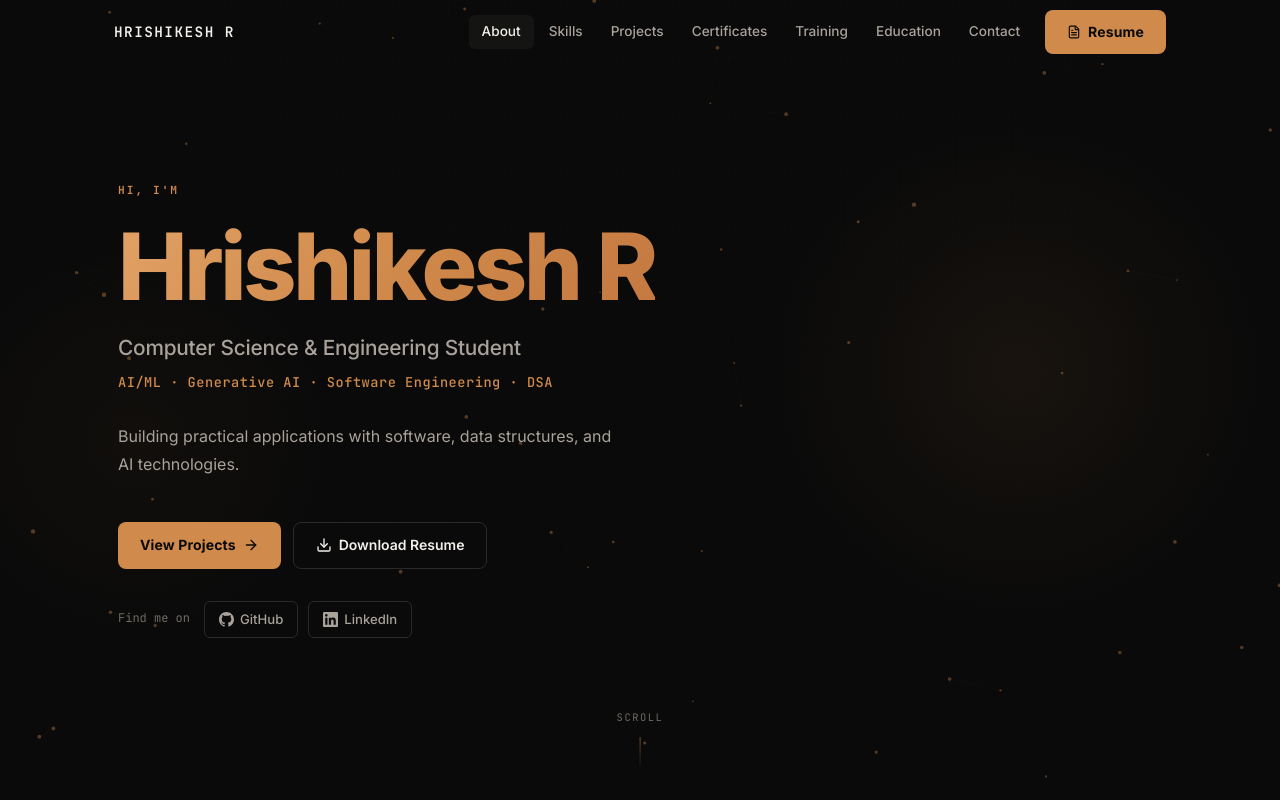
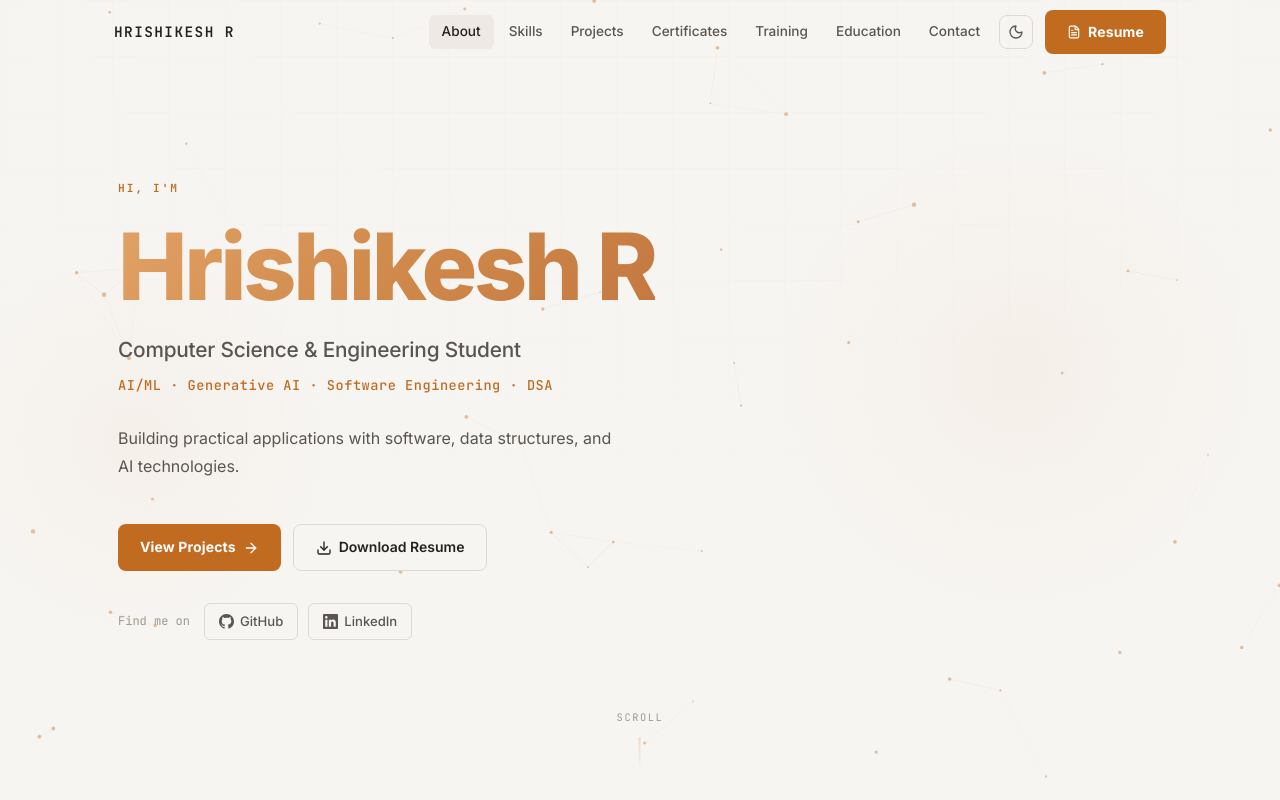
Before and after one commit to hrishi1314/portfolio, a Next.js app: page / in a window 1280 px wide. Shown: the top 800 px of the page. Built offline with nearby package versions, Linux system fonts and the light colour scheme.

Commit message:
feat: add light/dark theme support with light default and enhanced canvas interaction

```diff
--- a/src/app/globals.css
+++ b/src/app/globals.css
@@ -3,9 +3,21 @@
 @import "tailwindcss";
 
 /* ============================================================
-   DESIGN TOKENS — Graphite + Copper + Ivory
+   DESIGN TOKENS — shared
    ============================================================ */
 :root {
+  --font-sans: 'Inter', system-ui, -apple-system, sans-serif;
+  --font-mono: 'JetBrains Mono', 'Fira Code', monospace;
+  --radius-sm: 6px;
+  --radius-md: 10px;
+  --radius-lg: 14px;
+  --radius-xl: 20px;
+  --transition-fast: 0.15s ease;
+  --transition-base: 0.25s ease;
+}
+
+/* ── Dark theme ──────────────────────────────────────────── */
+[data-theme="dark"] {
   --bg-primary: #0A0A0A;
   --bg-secondary: #181818;
   --bg-card: #121212;
@@ -19,14 +31,46 @@
   --accent-dim: rgba(208, 138, 75, 0.10);
   --accent-border: rgba(208, 138, 75, 0.22);
   --accent-glow: rgba(208, 138, 75, 0.15);
-  --font-sans: 'Inter', system-ui, -apple-system, sans-serif;
-  --font-mono: 'JetBrains Mono', 'Fira Code', monospace;
-  --radius-sm: 6px;
-  --radius-md: 10px;
-  --radius-lg: 14px;
-  --radius-xl: 20px;
-  --transition-fast: 0.15s ease;
-  --transition-base: 0.25s ease;
+  --navbar-blur-bg: rgba(10, 10, 10, 0.85);
+  --mobile-menu-bg: rgba(10, 10, 10, 0.98);
+  --modal-backdrop: rgba(0, 0, 0, 0.78);
+  --grid-line: rgba(208, 138, 75, 0.02);
+  --btn-hover-bg: rgba(242, 239, 234, 0.05);
+  --hero-blob-opacity: 1;
+  color-scheme: dark;
+}
+
+/* ── Light theme ─────────────────────────────────────────── */
+[data-theme="light"] {
+  /* Warm off-white backgrounds — subtle layering without stark white */
+  --bg-primary: #F7F5F2;
+  --bg-secondary: #EEE9E4;
+  --bg-card: #FDFCFB;
+  /* Warm low-contrast borders */
+  --border: #DDD8D0;
+  --border-hover: #BDB6AC;
+  /* Charcoal text — readable without harsh black */
+  --text-primary: #242220;
+  --text-secondary: #5A5550;
+  --text-muted: #9E9890;
+  /* Orange accent — slightly warmer, more muted than pure amber */
+  --accent: #C06B20;
+  --accent-hover: #9B5418;
+  --accent-dim: rgba(192, 107, 32, 0.09);
+  --accent-border: rgba(192, 107, 32, 0.20);
+  --accent-glow: rgba(192, 107, 32, 0.10);
+  /* Navigation */
+  --navbar-blur-bg: rgba(247, 245, 242, 0.90);
+  --mobile-menu-bg: rgba(247, 245, 242, 0.98);
+  /* Modals */
+  --modal-backdrop: rgba(0, 0, 0, 0.65);
+  /* Restrained grid lines */
+  --grid-line: rgba(192, 107, 32, 0.018);
+  /* Button hover — warm neutral tint */
+  --btn-hover-bg: rgba(0, 0, 0, 0.045);
+  /* Hero blob intensity — kept subtle in light mode */
+  --hero-blob-opacity: 0.45;
+  color-scheme: light;
 }
 
 /* ============================================================
@@ -36,7 +80,6 @@
 
 html {
   scroll-behavior: smooth;
-  color-scheme: dark;
 }
 
 body {
@@ -128,7 +171,7 @@ body.cursor-active * { cursor: none !important; }
 }
 
 .navbar-scrolled {
-  background: rgba(10, 10, 10, 0.85);
+  background: var(--navbar-blur-bg);
   backdrop-filter: blur(20px);
   -webkit-backdrop-filter: blur(20px);
   border-bottom: 1px solid var(--border);
@@ -177,11 +220,11 @@ body.cursor-active * { cursor: none !important; }
 }
 .nav-link:hover {
   color: var(--text-primary);
-  background: rgba(242, 239, 234, 0.055);
+  background: var(--bg-secondary);
 }
 .nav-link-active {
   color: var(--text-primary);
-  background: rgba(242, 239, 234, 0.045);
+  background: var(--bg-secondary);
 }
 
 .navbar-resume-btn {
@@ -210,11 +253,12 @@ body.cursor-active * { cursor: none !important; }
 
 @media (min-width: 768px) {
   .hamburger-btn { display: none; }
+  .mobile-nav-actions { display: none !important; }
 }
 
 /* Mobile menu */
 .mobile-menu {
-  background: rgba(10, 10, 10, 0.98);
+  background: var(--mobile-menu-bg);
   border-top: 1px solid var(--border);
   backdrop-filter: blur(20px);
   overflow: hidden;
@@ -240,7 +284,7 @@ body.cursor-active * { cursor: none !important; }
 }
 .mobile-nav-link:hover {
   color: var(--text-primary);
-  background: rgba(242, 239, 234, 0.05);
+  background: var(--bg-secondary);
 }
 
 /* ============================================================
@@ -256,7 +300,10 @@ body.cursor-active * { cursor: none !important; }
 .card:hover { border-color: var(--border-hover); }
 
 .card-glow:hover {
-  box-shadow: 0 0 0 1px var(--border-hover), 0 8px 40px rgba(0,0,0,0.4);
+  box-shadow: 0 0 0 1px var(--border-hover), 0 8px 40px rgba(0,0,0,0.10);
+}
+[data-theme="dark"] .card-glow:hover {
+  box-shadow: 0 0 0 1px var(--border-hover), 0 8px 40px rgba(0,0,0,0.40);
 }
 
 /* ============================================================
@@ -277,18 +324,18 @@ body.cursor-active * { cursor: none !important; }
   transition: background 0.2s, border-color 0.2s;
 }
 .badge:hover {
-  background: rgba(208, 138, 75, 0.18);
-  border-color: rgba(208, 138, 75, 0.35);
+  background: var(--accent-border);
+  border-color: var(--accent);
 }
 
 .badge-neutral {
-  background: rgba(242, 239, 234, 0.04);
-  border: 1px solid rgba(242, 239, 234, 0.08);
+  background: var(--bg-secondary);
+  border: 1px solid var(--border);
   color: var(--text-secondary);
 }
 .badge-neutral:hover {
-  background: rgba(242, 239, 234, 0.07);
-  border-color: rgba(242, 239, 234, 0.14);
+  background: var(--bg-card);
+  border-color: var(--border-hover);
   color: var(--text-primary);
 }
 
@@ -301,7 +348,7 @@ body.cursor-active * { cursor: none !important; }
   gap: 7px;
   padding: 11px 22px;
   background: var(--accent);
-  color: #0A0A0A;
+  color: #fff;
   border-radius: 8px;
   font-size: 0.875rem;
   font-weight: 700;
@@ -347,7 +394,7 @@ body.cursor-active * { cursor: none !important; }
 }
 .btn-secondary:hover {
   border-color: var(--border-hover);
-  background: rgba(242, 239, 234, 0.05);
+  background: var(--btn-hover-bg);
   transform: translateY(-1px);
 }
 .btn-secondary:active { transform: translateY(0); }
@@ -371,7 +418,7 @@ body.cursor-active * { cursor: none !important; }
 .btn-ghost:hover {
   color: var(--text-primary);
   border-color: var(--border-hover);
-  background: rgba(242, 239, 234, 0.05);
+  background: var(--btn-hover-bg);
 }
 
 /* ============================================================
@@ -394,8 +441,8 @@ body.cursor-active * { cursor: none !important; }
   position: absolute;
   inset: 0;
   background-image:
-    linear-gradient(rgba(208, 138, 75, 0.02) 1px, transparent 1px),
-    linear-gradient(90deg, rgba(208, 138, 75, 0.02) 1px, transparent 1px);
+    linear-gradient(var(--grid-line) 1px, transparent 1px),
+    linear-gradient(90deg, var(--grid-line) 1px, transparent 1px);
   background-size: 56px 56px;
   mask-image: radial-gradient(ellipse 85% 75% at 50% 0%, black 30%, transparent 100%);
   -webkit-mask-image: radial-gradient(ellipse 85% 75% at 50% 0%, black 30%, transparent 100%);
@@ -407,7 +454,7 @@ body.cursor-active * { cursor: none !important; }
 .modal-backdrop {
   position: fixed;
   inset: 0;
-  background: rgba(0, 0, 0, 0.78);
+  background: var(--modal-backdrop);
   backdrop-filter: blur(10px);
   -webkit-backdrop-filter: blur(10px);
   z-index: 200;
--- a/src/app/layout.tsx
+++ b/src/app/layout.tsx
@@ -1,6 +1,7 @@
 import type { Metadata } from "next";
 import "./globals.css";
 import CustomCursor from "@/components/CustomCursor";
+import { ThemeProvider } from "@/components/ThemeProvider";
 
 export const metadata: Metadata = {
   title: "Hrishikesh R | Computer Science & AI/ML",
@@ -43,8 +44,14 @@ export default function RootLayout({
   children: React.ReactNode;
 }) {
   return (
-    <html lang="en" className="dark">
+    <html lang="en" data-theme="light" suppressHydrationWarning>
       <head>
+        {/* FOUT prevention: set data-theme before React hydrates */}
+        <script
+          dangerouslySetInnerHTML={{
+            __html: `(function(){try{var t=localStorage.getItem('theme');if(t==='dark'||t==='light'){document.documentElement.setAttribute('data-theme',t);}else{document.documentElement.setAttribute('data-theme','light');}}catch(e){document.documentElement.setAttribute('data-theme','light');}})();`,
+          }}
+        />
         <link rel="preconnect" href="https://fonts.googleapis.com" />
         <link
           rel="preconnect"
@@ -53,8 +60,10 @@ export default function RootLayout({
         />
       </head>
       <body>
-        <CustomCursor />
-        {children}
+        <ThemeProvider>
+          <CustomCursor />
+          {children}
+        </ThemeProvider>
       </body>
     </html>
   );
--- a/src/components/Education.tsx
+++ b/src/components/Education.tsx
@@ -63,7 +63,7 @@ export default function Education() {
             position: "absolute",
             left: 0, top: 0, bottom: 0,
             width: "3px",
-            background: "linear-gradient(to bottom, var(--accent), rgba(208,138,75,0.15))",
+            background: "linear-gradient(to bottom, var(--accent), var(--accent-dim))",
             borderRadius: "0 2px 2px 0",
           }} />
 
@@ -125,7 +125,7 @@ export default function Education() {
           {/* Focus */}
           <div style={{
             padding: "14px 16px",
-            background: "rgba(255,255,255,0.025)",
+            background: "var(--bg-secondary)",
             border: "1px solid var(--border)",
             borderRadius: "8px",
             marginBottom: "24px",
--- a/src/components/Hero.tsx
+++ b/src/components/Hero.tsx
@@ -47,14 +47,27 @@ export default function Hero() {
       mouse.current = { x: e.clientX - rect.left, y: e.clientY - rect.top };
     };
 
+    const onMouseLeave = () => {
+      mouse.current = { x: -500, y: -500 };
+    };
+
     window.addEventListener("resize", onResize);
     window.addEventListener("mousemove", onMouseMove, { passive: true });
+    window.addEventListener("mouseleave", onMouseLeave);
 
     const CONNECTION_DIST = 140;
-    const CURSOR_DIST = 170;
+    const CURSOR_DIST = 175;
 
     const draw = () => {
       ctx.clearRect(0, 0, width, height);
+
+      const isLight = document.documentElement.getAttribute("data-theme") === "light";
+      const rgb = isLight ? "192,107,32" : "208,138,75";
+      const ambientMaxAlpha = isLight ? 0.11 : 0.08;
+      const ambientLineWidth = isLight ? 0.75 : 0.7;
+      const mouseMaxAlpha = isLight ? 0.38 : 0.28;
+      const mouseLineWidth = isLight ? 1.15 : 1.0;
+      const baseNodeAlpha = isLight ? 0.40 : 0.38;
 
       // Node–node connections
       for (let i = 0; i < nodes.length; i++) {
@@ -63,10 +76,10 @@ export default function Hero() {
           const dy = nodes[i].y - nodes[j].y;
           const d = Math.sqrt(dx * dx + dy * dy);
           if (d < CONNECTION_DIST) {
-            const alpha = 0.08 * (1 - d / CONNECTION_DIST);
+            const alpha = ambientMaxAlpha * (1 - d / CONNECTION_DIST);
             ctx.beginPath();
-            ctx.strokeStyle = `rgba(208,138,75,${alpha})`;
-            ctx.lineWidth = 0.7;
+            ctx.strokeStyle = `rgba(${rgb},${alpha})`;
+            ctx.lineWidth = ambientLineWidth;
             ctx.moveTo(nodes[i].x, nodes[i].y);
             ctx.lineTo(nodes[j].x, nodes[j].y);
             ctx.stroke();
@@ -77,16 +90,19 @@ export default function Hero() {
       // Cursor attraction lines
       const mx = mouse.current.x;
       const my = mouse.current.y;
-      if (mx > 0) {
+      const mouseActive = mx > 0 && my > 0 && mx < width && my < height;
+
+      if (mouseActive) {
         for (const n of nodes) {
           const dx = n.x - mx;
           const dy = n.y - my;
           const d = Math.sqrt(dx * dx + dy * dy);
           if (d < CURSOR_DIST) {
-            const alpha = 0.18 * (1 - d / CURSOR_DIST);
+            const factor = 1 - d / CURSOR_DIST;
+            const alpha = mouseMaxAlpha * factor;
             ctx.beginPath();
-            ctx.strokeStyle = `rgba(208,138,75,${alpha})`;
-            ctx.lineWidth = 0.9;
+            ctx.strokeStyle = `rgba(${rgb},${alpha})`;
+            ctx.lineWidth = mouseLineWidth;
             ctx.moveTo(n.x, n.y);
             ctx.lineTo(mx, my);
             ctx.stroke();
@@ -96,9 +112,25 @@ export default function Hero() {
 
       // Nodes
       for (const n of nodes) {
+        let r = n.r;
+        let alpha = baseNodeAlpha;
+
+        if (mouseActive) {
+          const dx = n.x - mx;
+          const dy = n.y - my;
+          const d = Math.sqrt(dx * dx + dy * dy);
+          if (d < CURSOR_DIST) {
+            const factor = 1 - d / CURSOR_DIST;
+            alpha = isLight
+              ? baseNodeAlpha + 0.32 * factor
+              : baseNodeAlpha + 0.24 * factor;
+            r = n.r + 0.45 * factor;
+          }
+        }
+
         ctx.beginPath();
-        ctx.arc(n.x, n.y, n.r, 0, Math.PI * 2);
-        ctx.fillStyle = "rgba(208,138,75,0.38)";
+        ctx.arc(n.x, n.y, r, 0, Math.PI * 2);
+        ctx.fillStyle = `rgba(${rgb},${alpha})`;
         ctx.fill();
 
         n.x += n.vx;
@@ -116,6 +148,7 @@ export default function Hero() {
       cancelAnimationFrame(rafId.current);
       window.removeEventListener("resize", onResize);
       window.removeEventListener("mousemove", onMouseMove);
+      window.removeEventListener("mouseleave", onMouseLeave);
     };
   }, []);
 
@@ -147,17 +180,19 @@ export default function Hero() {
         style={{ position: "absolute", inset: 0, width: "100%", height: "100%", pointerEvents: "none" }}
       />
 
-      {/* Ambient glow blobs */}
+      {/* Ambient glow blobs — opacity scaled down via CSS var for light theme */}
       <div aria-hidden="true" style={{
         position: "absolute", top: "15%", left: "60%",
         width: "500px", height: "500px",
-        background: "radial-gradient(circle, rgba(208,138,75,0.07) 0%, transparent 70%)",
+        background: "radial-gradient(circle, var(--accent-glow) 0%, transparent 70%)",
+        opacity: "var(--hero-blob-opacity, 1)",
         pointerEvents: "none",
       }} />
       <div aria-hidden="true" style={{
         position: "absolute", bottom: "20%", left: "-5%",
         width: "400px", height: "400px",
-        background: "radial-gradient(circle, rgba(208,138,75,0.04) 0%, transparent 70%)",
+        background: "radial-gradient(circle, var(--accent-dim) 0%, transparent 70%)",
+        opacity: "var(--hero-blob-opacity, 1)",
         pointerEvents: "none",
       }} />
 
@@ -179,7 +214,7 @@ export default function Hero() {
           style={{
             fontSize: "clamp(3rem, 7.5vw, 5.8rem)",
             fontWeight: 800,
-            lineHeight: 1.0,
+            lineHeight: 1.05,
             letterSpacing: "-0.035em",
             marginBottom: "18px",
           }}
@@ -324,9 +359,9 @@ export default function Hero() {
           animate={{ y: [0, 7, 0] }}
           transition={{ duration: 1.6, repeat: Infinity, ease: "easeInOut" }}
           style={{
-            width: "1px",
+            width: "2px",
             height: "32px",
-            background: "linear-gradient(to bottom, rgba(208,138,75,0.55), transparent)",
+            background: "linear-gradient(to bottom, var(--accent-border), transparent)",
           }}
         />
       </motion.div>
--- a/src/components/Navbar.tsx
+++ b/src/components/Navbar.tsx
@@ -2,8 +2,9 @@
 
 import { useState, useEffect, useCallback } from "react";
 import { motion, AnimatePresence } from "framer-motion";
-import { Menu, X, FileText } from "lucide-react";
+import { Menu, X, FileText, Sun, Moon } from "lucide-react";
 import { personal } from "@/data/portfolio";
+import { useTheme } from "@/components/ThemeProvider";
 
 const navLinks = [
   { label: "About", href: "#about" },
@@ -19,6 +20,12 @@ export default function Navbar() {
   const [scrolled, setScrolled] = useState(false);
   const [menuOpen, setMenuOpen] = useState(false);
   const [activeSection, setActiveSection] = useState("");
+  const [mounted, setMounted] = useState(false);
+  const { theme, toggleTheme } = useTheme();
+
+  useEffect(() => {
+    setMounted(true);
+  }, []);
 
   useEffect(() => {
     const onScroll = () => setScrolled(window.scrollY > 24);
@@ -91,6 +98,57 @@ export default function Navbar() {
             );
           })}
 
+          {/* Theme toggle — desktop */}
+          <motion.button
+            onClick={toggleTheme}
+            initial={{ opacity: 0, y: -8 }}
+            animate={{ opacity: 1, y: 0 }}
+            transition={{ duration: 0.4, delay: 0.3, ease: "easeOut" }}
+            aria-label={theme === "dark" ? "Switch to light mode" : "Switch to dark mode"}
+            style={{
+              display: "flex",
+              alignItems: "center",
+              justifyContent: "center",
+              width: 34,
+              height: 34,
+              borderRadius: 8,
+              border: "1px solid var(--border)",
+              background: "transparent",
+              color: "var(--text-secondary)",
+              cursor: "pointer",
+              transition: "border-color 0.2s, color 0.2s, background 0.2s",
+              marginLeft: 4,
+            }}
+            whileHover={{ scale: 1.05 }}
+            whileTap={{ scale: 0.95 }}
+          >
+            <AnimatePresence mode="wait" initial={false}>
+              {mounted && (theme === "dark" ? (
+                <motion.span
+                  key="sun"
+                  initial={{ rotate: -90, opacity: 0 }}
+                  animate={{ rotate: 0, opacity: 1 }}
+                  exit={{ rotate: 90, opacity: 0 }}
+                  transition={{ duration: 0.2 }}
+                  style={{ display: "flex" }}
+                >
+                  <Sun size={16} />
+                </motion.span>
+              ) : (
+                <motion.span
+                  key="moon"
+                  initial={{ rotate: 90, opacity: 0 }}
+                  animate={{ rotate: 0, opacity: 1 }}
+                  exit={{ rotate: -90, opacity: 0 }}
+                  transition={{ duration: 0.2 }}
+                  style={{ display: "flex" }}
+                >
+                  <Moon size={16} />
+                </motion.span>
+              ))}
+            </AnimatePresence>
+          </motion.button>
+
           <motion.a
             href={personal.resumePath}
             target="_blank"
@@ -106,7 +164,27 @@ export default function Navbar() {
           </motion.a>
         </nav>
 
-        {/* Mobile Hamburger */}
+        {/* Mobile: theme toggle + hamburger — hidden on desktop via CSS */}
+        <div className="mobile-nav-actions" style={{ display: "flex", alignItems: "center", gap: 8 }}>
+          <button
+            onClick={toggleTheme}
+            aria-label={theme === "dark" ? "Switch to light mode" : "Switch to dark mode"}
+            style={{
+              display: "flex",
+              alignItems: "center",
+              justifyContent: "center",
+              width: 36,
+              height: 36,
+              borderRadius: 8,
+              border: "1px solid var(--border)",
+              background: "transparent",
+              color: "var(--text-secondary)",
+              cursor: "pointer",
+            }}
+          >
+            {mounted && (theme === "dark" ? <Sun size={16} /> : <Moon size={16} />)}
+          </button>
+
           <button
             onClick={() => setMenuOpen((v) => !v)}
             aria-label={menuOpen ? "Close menu" : "Open menu"}
@@ -115,6 +193,7 @@ export default function Navbar() {
           >
             {menuOpen ? <X size={20} /> : <Menu size={20} />}
           </button>
+        </div>
       </div>
 
       {/* Mobile Menu */}
--- a/src/components/Resume.tsx
+++ b/src/components/Resume.tsx
@@ -32,7 +32,7 @@ export default function Resume() {
             textAlign: "center",
             position: "relative",
             overflow: "hidden",
-            background: "linear-gradient(135deg, var(--bg-card) 0%, rgba(17,19,24,0.8) 100%)",
+            background: "var(--bg-card)",
           }}
         >
           {/* Subtle glow */}
@@ -41,7 +41,7 @@ export default function Resume() {
             top: "-30%", left: "50%",
             transform: "translateX(-50%)",
             width: "400px", height: "200px",
-            background: "radial-gradient(ellipse, rgba(208,138,75,0.07) 0%, transparent 70%)",
+            background: "radial-gradient(ellipse, var(--accent-glow) 0%, transparent 70%)",
             pointerEvents: "none",
           }} />
 
@@ -49,7 +49,7 @@ export default function Resume() {
           <div aria-hidden="true" style={{
             position: "absolute",
             top: 0, left: "20%", right: "20%", height: "1px",
-            background: "linear-gradient(90deg, transparent, rgba(208,138,75,0.30), transparent)",
+            background: "linear-gradient(90deg, transparent, var(--accent-border), transparent)",
           }} />
 
           <motion.h2
--- /dev/null
+++ b/src/components/ThemeProvider.tsx
@@ -0,0 +1,61 @@
+"use client";
+
+import {
+  createContext,
+  useContext,
+  useEffect,
+  useState,
+  useCallback,
+  type ReactNode,
+} from "react";
+
+type Theme = "light" | "dark";
+
+interface ThemeContextValue {
+  theme: Theme;
+  toggleTheme: () => void;
+}
+
+const ThemeContext = createContext<ThemeContextValue>({
+  theme: "light",
+  toggleTheme: () => {},
+});
+
+export function ThemeProvider({ children }: { children: ReactNode }) {
+  // Always initialize to "light" to match the server-rendered HTML default
+  // (set via data-theme="light" on <html> in layout.tsx).
+  // The useEffect below immediately resolves the real theme from
+  // localStorage after hydration completes.
+  // This guarantees server HTML === first client render === no hydration mismatch.
+  const [theme, setTheme] = useState<Theme>("light");
+
+  // On mount: sync to localStorage (source of truth); default to "light"
+  useEffect(() => {
+    const stored = localStorage.getItem("theme") as Theme | null;
+    const resolved: Theme =
+      stored === "dark" || stored === "light" ? stored : "light";
+
+    setTheme(resolved);
+    document.documentElement.setAttribute("data-theme", resolved);
+    if (!stored) localStorage.setItem("theme", resolved);
+  }, []);
+
+  const toggleTheme = useCallback(() => {
+    setTheme((prev) => {
+      const next: Theme = prev === "dark" ? "light" : "dark";
+      document.documentElement.setAttribute("data-theme", next);
+      localStorage.setItem("theme", next);
+      return next;
+    });
+  }, []);
+
+  return (
+    <ThemeContext.Provider value={{ theme, toggleTheme }}>
+      {children}
+    </ThemeContext.Provider>
+  );
+}
+
+export function useTheme() {
+  return useContext(ThemeContext);
+}
```
Lines whose indentation alone changed are shown as unchanged.
